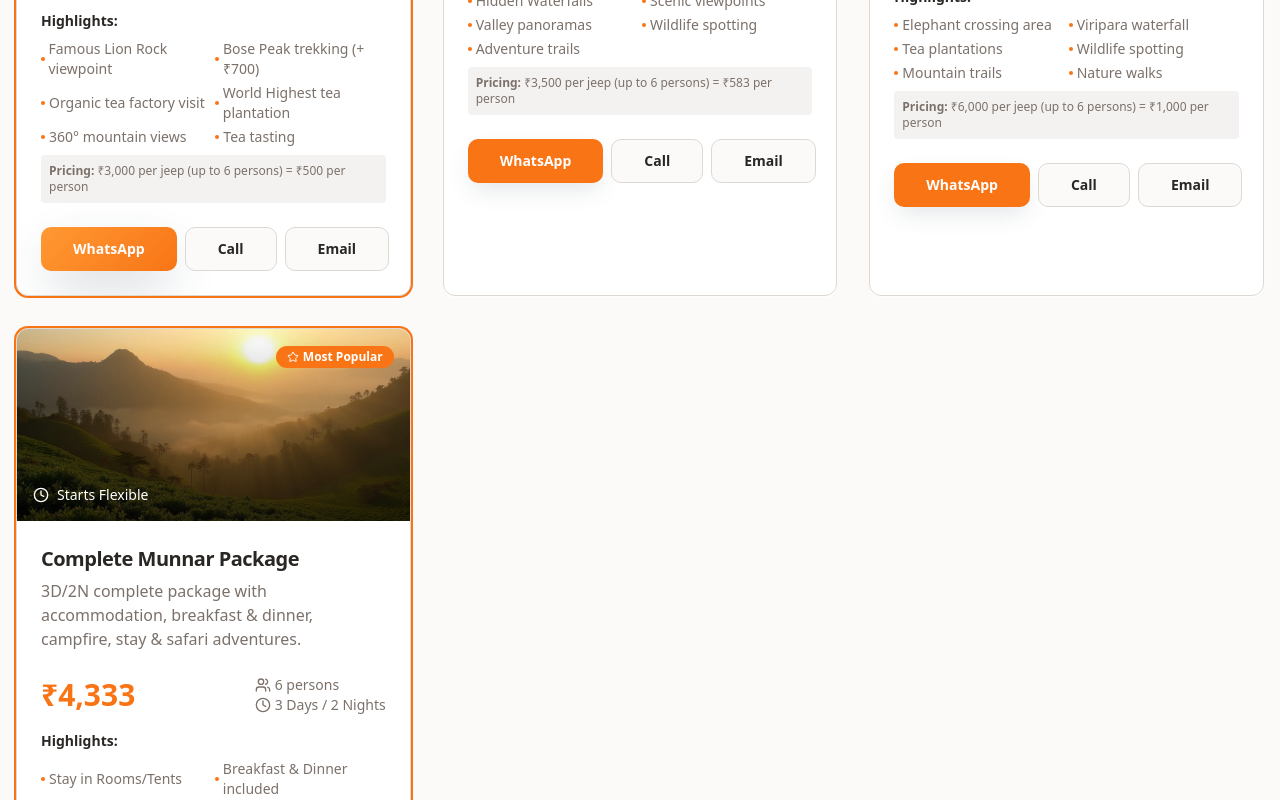
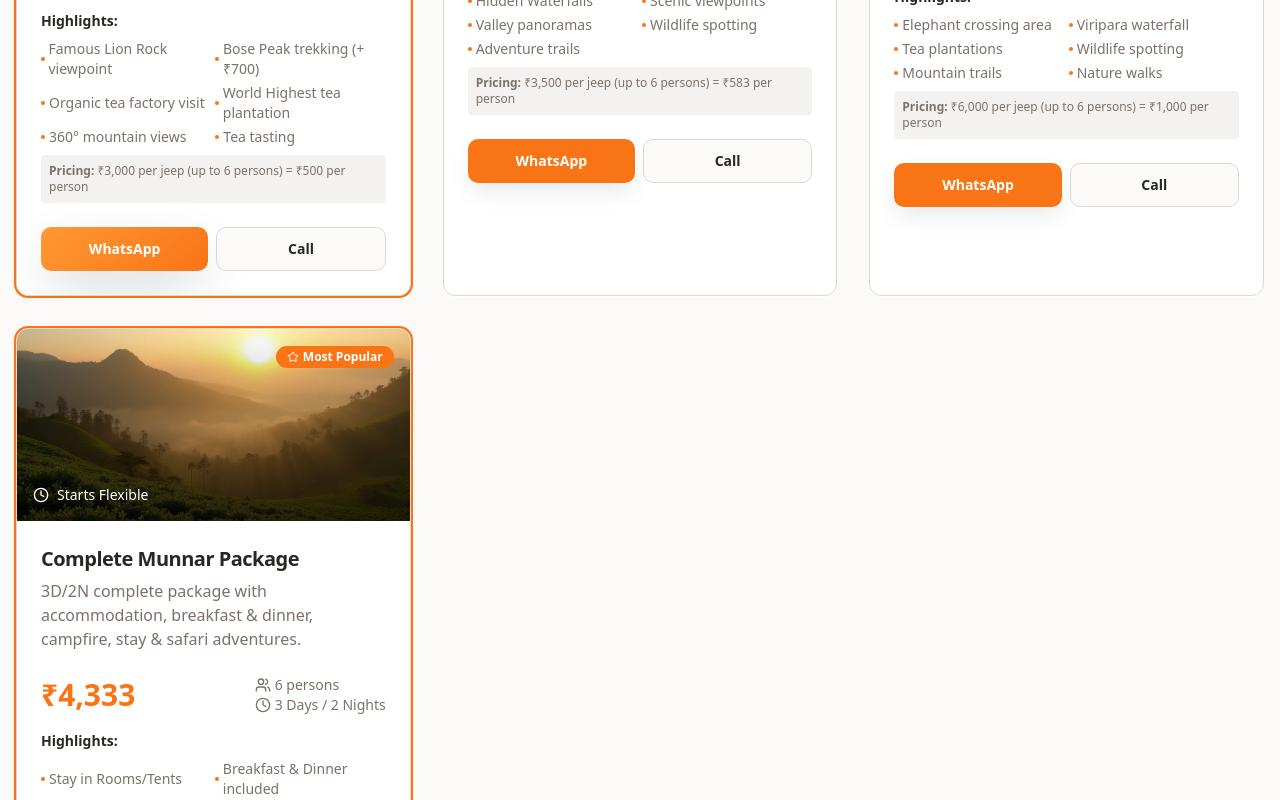
Before and after one commit to maharajachinnakana/munnar-sunrise-safari, a React (Vite) app: page / in a window 1280 px wide. Shown: the part 1480-2280 px from the top of the page. Built offline with nearby package versions, Linux system fonts and the light colour scheme.

Commit message:
Revert email process changes
Removed the email notification feature for website visits and the associated email button.

```diff
--- a/src/components/SafariPackages.tsx
+++ b/src/components/SafariPackages.tsx
@@ -237,14 +237,6 @@ const SafariPackages = () => {
                   >
                     Call
                   </Button>
-                  <Button
-                    variant="outline"
-                    className="flex-1 font-semibold"
-                    size="lg"
-                    onClick={() => (window.location.href = 'mailto:muthooztours@gmail.com')}
-                  >
-                    Email
-                  </Button>
                 </div>
               </CardFooter>
             </Card>
```
